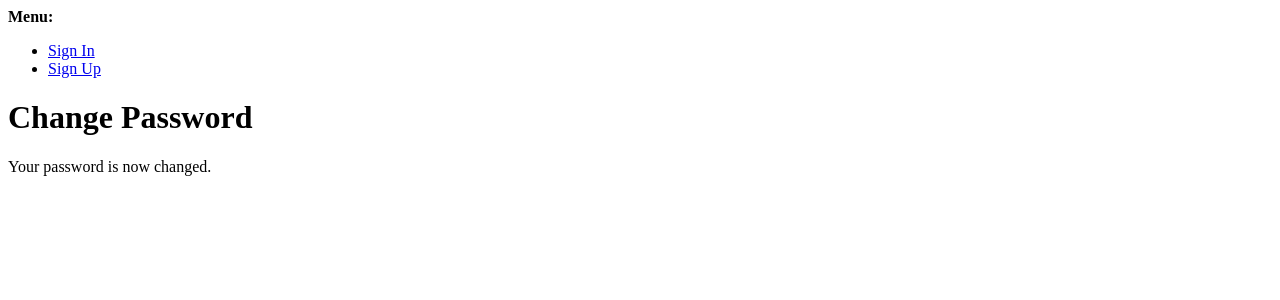
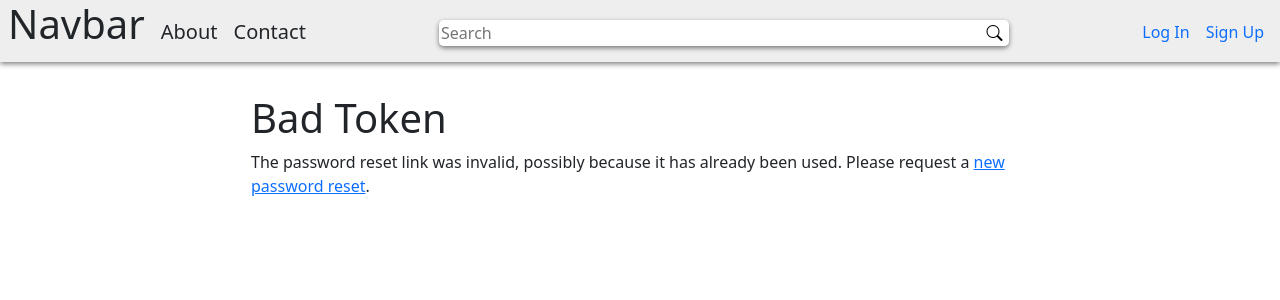
Before and after one commit to andydandy21/movie_review_app, a Django app: a page that uses templates/account/password_reset_from_key.html in a window 1280 px wide. Shown: the top 300 px of the page. Run offline with Django 3.2, Linux system fonts and the light colour scheme.

Commit message:
updated html in password reset templates

```diff
--- a/templates/account/password_reset_done.html
+++ b/templates/account/password_reset_done.html
@@ -8,7 +8,7 @@
     <link rel="stylesheet" type="text/css" href="{% static 'css/account.css' %}">
 {% endblock styles %}
 
-{% block head_title %}{% trans "Password Reset" %}{% endblock %}
+{% block title %}{% trans "Password Reset" %}{% endblock title %}
 
 {% block content %}
 <div class="confirm-container">
--- a/templates/account/password_reset_from_key.html
+++ b/templates/account/password_reset_from_key.html
@@ -1,9 +1,33 @@
-{% extends "account/base.html" %}
+{% extends "base.html" %}
+{% load static %}
+{% load i18n %}
+{% load account %}
 
-{% load i18n %}
-{% block head_title %}{% trans "Change Password" %}{% endblock %}
+{% block styles %}
+    <link rel="stylesheet" type="text/css" href="{% static 'css/account.css' %}">
+{% endblock styles %}
+
+{% block title %}{% trans "Change Password" %}{% endblock title %}
 
 {% block content %}
-    <h1>{% trans "Change Password" %}</h1>
-    <p>{% trans 'Your password is now changed.' %}</p>
+<div class="account-form-container">
+    <h1>{% if token_fail %}{% trans "Bad Token" %}{% else %}{% trans "Change Password" %}{% endif %}</h1>
+
+    {% if token_fail %}
+        {% url 'account_reset_password' as passwd_reset_url %}
+        <p>{% blocktrans %}The password reset link was invalid, possibly because it has already been used.  Please request a <a href="{{ passwd_reset_url }}">new password reset</a>.{% endblocktrans %}</p>
+    {% else %}
+        {% if form %}
+
+            <form class='my-form-control' method="POST" action="{{ action_url }}">
+                {% csrf_token %}
+                <p><input type="password" name="password1" placeholder="New Password" autocomplete="new-password" required id="id_password1"></p>
+                <p><input type="password" name="password2" placeholder="New Password (again)" required id="id_password2"></p>
+                <button class="my-btn" style="float:right;" type="submit">{% trans 'change password' %}</button>
+            </form>
+        {% else %}
+            <p>{% trans 'Your password is now changed.' %}</p>
+        {% endif %}
+    {% endif %}
+</div>
 {% endblock %}
```
Also changed, not shown: templates/account/password_reset.html (+5 -5 lines), templates/account/password_reset_from_key_done.html (+13 -19 lines).
